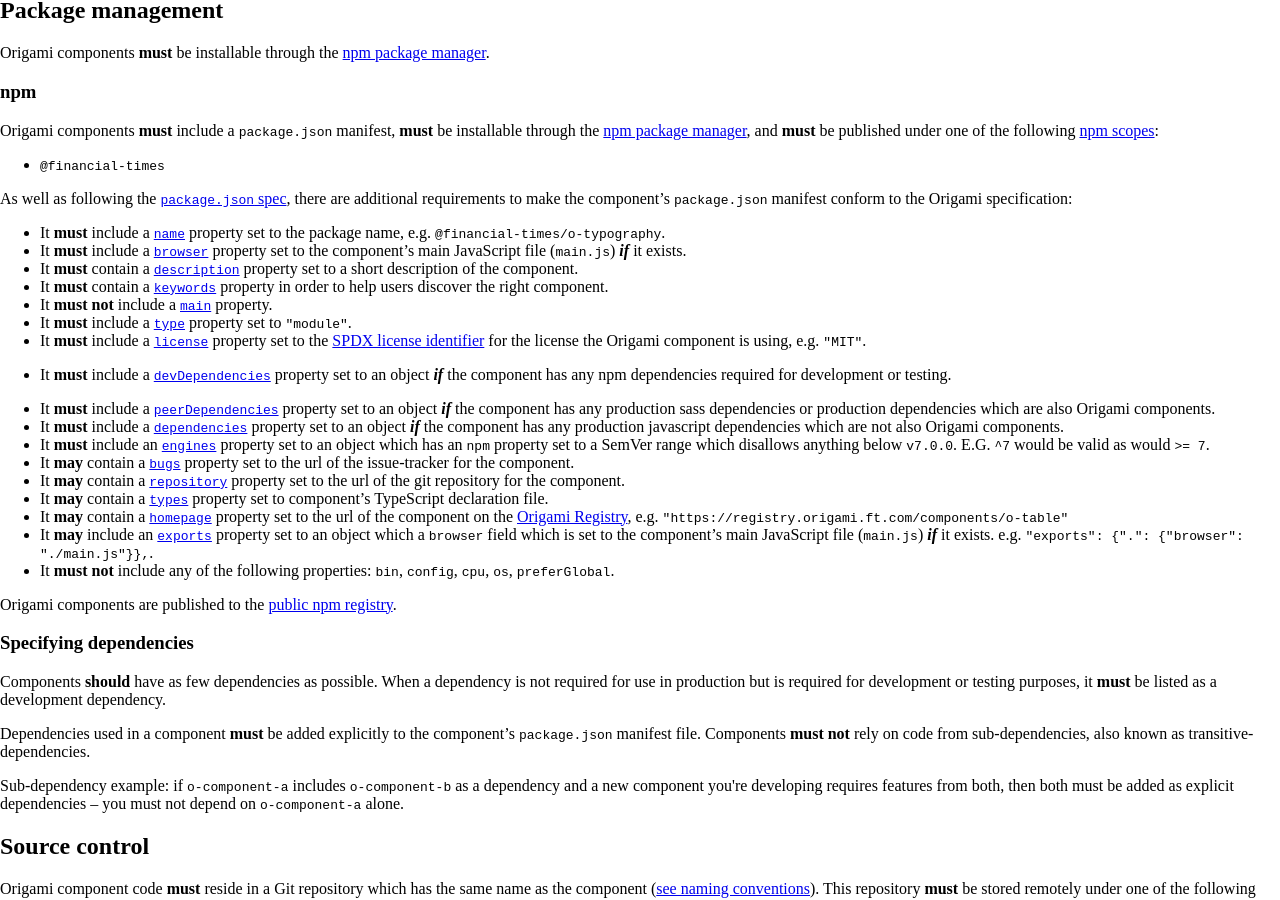
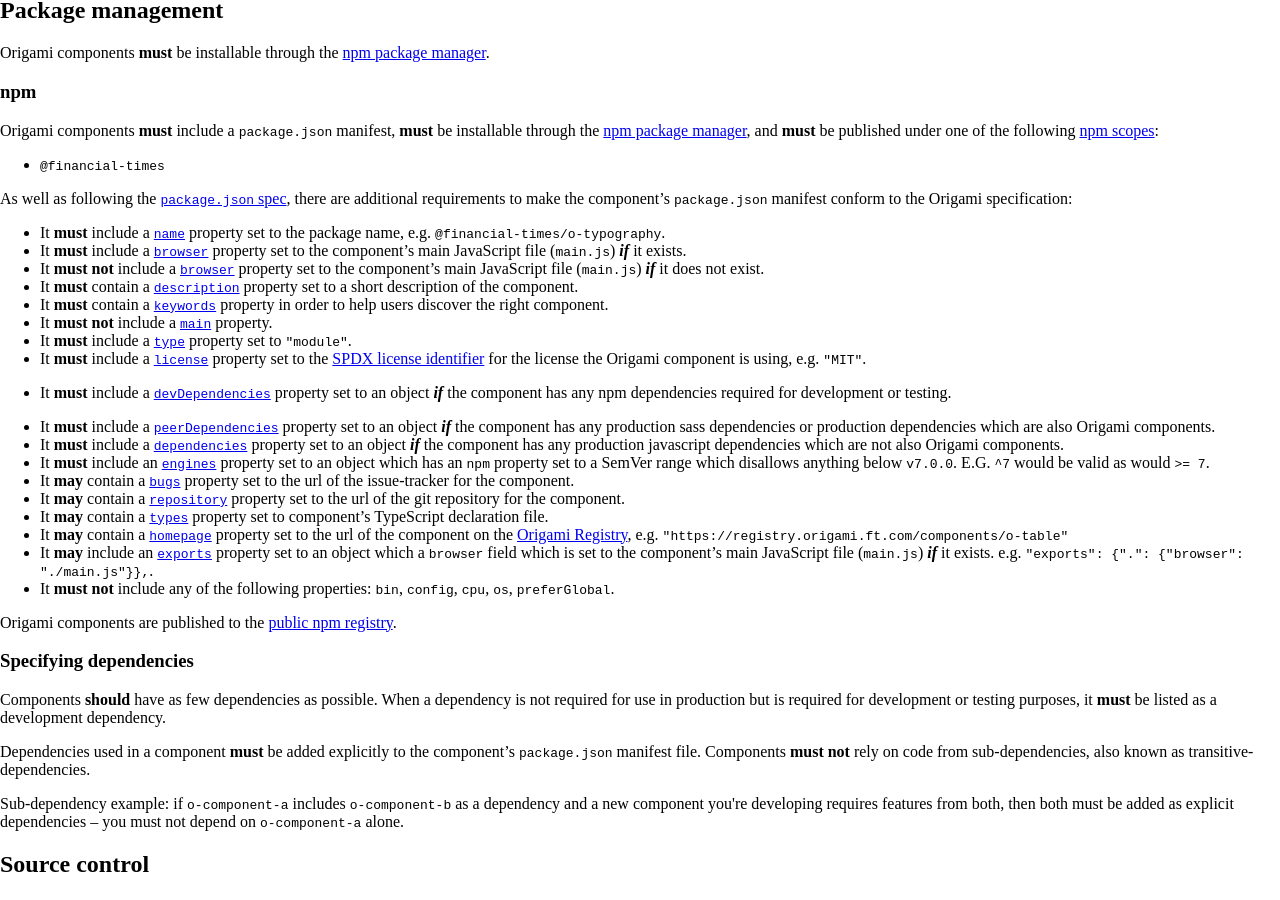
Before and after one commit to Financial-Times/origami-website, a Jekyll site: the page built from _specification-v1/components.md, in a window 1280 px wide and 900 px high, scrolled down 1367 px. Built offline with Jekyll 4.4.1, drawn with Linux system fonts in a browser that asks for light colours; a style sheet for code colours, icons or effects is not loaded.

Commit message:
If no main.js exists, component must not set package.json.browser
When adding verification logic to origami-build-tools we noticed that the spec did not include this rule and we thought it should.

Suggestion to add this rule to the specification came from -- https://github.com/Financial-Times/origami-build-tools/pull/997

```diff
--- a/_specification-v1/components.md
+++ b/_specification-v1/components.md
@@ -87,6 +87,7 @@ As well as following the <a href="https://docs.npmjs.com/cli/v7/configuring-npm/
 
   - It **must** include a <a href="https://docs.npmjs.com/cli/v7/configuring-npm/package-json#name">`name`</a> property set to the package name, e.g. `@financial-times/o-typography`.
   - It **must** include a <a href="https://docs.npmjs.com/cli/v7/configuring-npm/package-json#browser">`browser`</a> property set to the component's main JavaScript file (`main.js`) **_if_** it exists.
+  - It **must not** include a <a href="https://docs.npmjs.com/cli/v7/configuring-npm/package-json#browser">`browser`</a> property set to the component's main JavaScript file (`main.js`) **_if_** it does not exist.
   - It **must** contain a <a href="https://docs.npmjs.com/cli/v7/configuring-npm/package-json#description">`description`</a> property set to a short description of the component.
   - It **must** contain a <a href="https://docs.npmjs.com/cli/v7/configuring-npm/package-json#keywords">`keywords`</a> property in order to help users discover the right component.
   - It **must not** include a <a href="https://docs.npmjs.com/cli/v7/configuring-npm/package-json#main">`main`</a> property.
```
